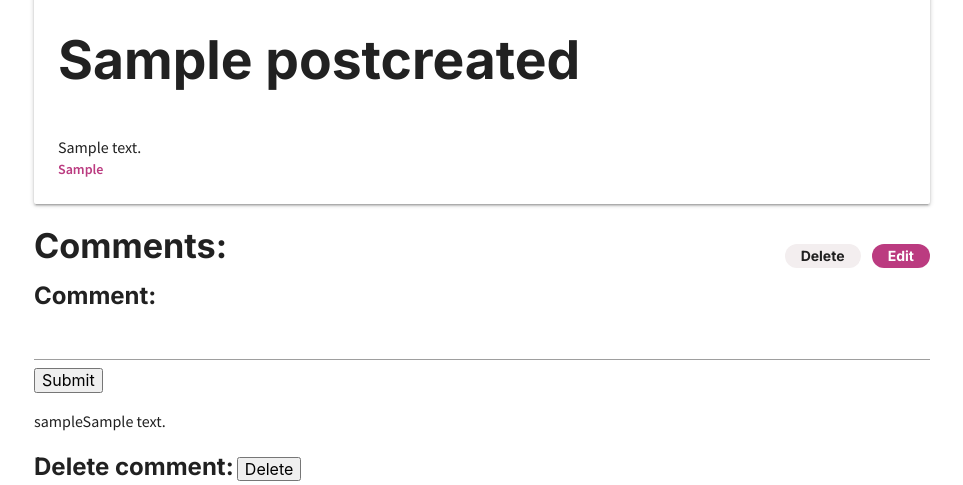
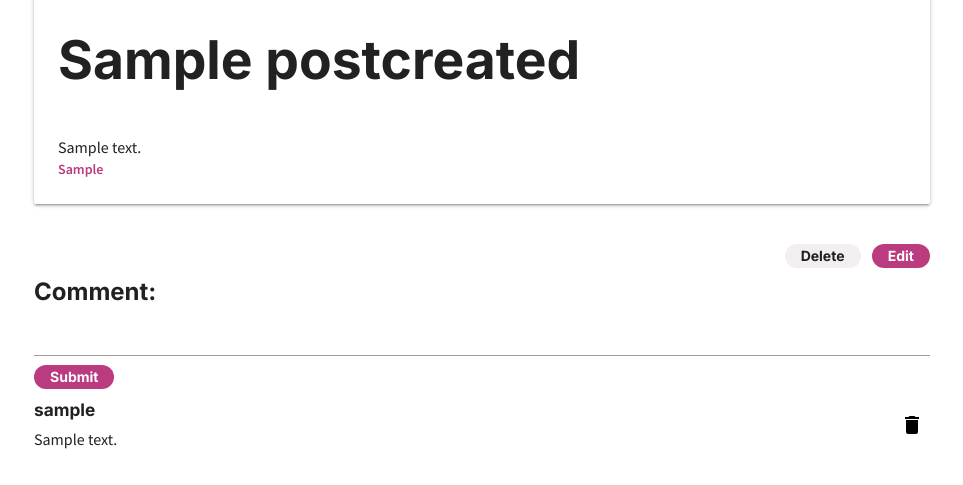
Before and after one commit to RyanneZ/Tinterest, a Django app: page /posts/1/ in a window 1280 px wide. Shown: the part 818-1303 px from the top of the page, without its empty margins (158-1121 px from the left). After the commit the page ends 1267 px from the top, so only its background shows below. Run offline with Django 4.2, Linux system fonts and the light colour scheme; a user stored in the database is signed in; tables that the repository leaves empty hold one stand-in row (values such as "Sample post"); grey boxes marked "Sample" are stand-in pictures.

Commit message:
detail comment layout done

```diff
--- a/tinterest/main_app/static/css/buttons.css
+++ b/tinterest/main_app/static/css/buttons.css
@@ -32,6 +32,11 @@
   font-size: 14px;
   border: none;
   cursor: pointer;
+}
+#comment-delete-btn {
+  border: none;
+  cursor: pointer;
+  background-color: white;
 }
 .inactive {
   background-color: #F3EEEF;
--- a/tinterest/main_app/static/css/detail.css
+++ b/tinterest/main_app/static/css/detail.css
@@ -15,3 +15,19 @@
   border-radius: 50%;
   overflow: hidden;
 }
+/* comment section */
+.comment-submission {
+  display: flex;
+  flex-direction: column;
+  margin-top: 70px;
+}
+.user-comment-id p {
+  margin-top: 0;
+}
+.user-comment-group {
+  display: flex;
+  justify-content: space-between;
+}
+.user-comment-group form {
+  align-self: center;
+}
--- a/tinterest/main_app/templates/posts/detail.html
+++ b/tinterest/main_app/templates/posts/detail.html
@@ -28,25 +28,33 @@
   </button>
 </div>
 
-<h4>Comments:</h4>
-<form method="POST" action="{% url 'comments_create' post.id %}">
-  {% csrf_token %}
-  <label for="comment">Comment:</label><br>
-  <input type="text" name="content"></input>
-  <button type="submit">Submit</button>
- </form>
+<section class="comment-submission">
+  <!-- <h4>Comments:</h4> -->
 
- <div>
+
+
+  <form method="POST" action="{% url 'comments_create' post.id %}">
+    {% csrf_token %}
+    <label for="comment">Comment:</label><br>
+    <input type="text" name="content"></input>
+    <button class= "small-btn pink" type="submit">Submit</button>
+   </form>
+</section>
+
+ <div class="user-comment-group">
   {% for comment in comments %}
     {% if comment.user.id == request.user.id %}
-    <p><a href="{% url 'show_public_profile' comment.user.id %}">{{ comment.user}}</a>{{ comment.content }}</p>
+    <div class="user-comment-id">
+      <a href="{% url 'show_public_profile' comment.user.id %}"><h6>{{ comment.user}}</h6></a>
+      <p>{{comment.content}}</p>
+    </div>
     <form method="POST" action="{% url 'comments_delete' post.id comment.id %}">
       {% csrf_token %}
-      <label for="delete">Delete comment:</label>
-      <button type="submit">Delete</button>
+      <button  id="comment-delete-btn" type="submit"><i class="material-icons">delete</i></button>
      </form>
     {% else %}
-    <p><a href="{% url 'show_public_profile' comment.user.id %}">{{ comment.user}}</a>{{ comment.content }}</p>
+    <a href="{% url 'show_public_profile' comment.user.id %}"><h6>{{ comment.user}}</h6></a>
+    <p>{{comment.content}}</p>
     {% endif %}
   {% endfor %}
 </div>
```
